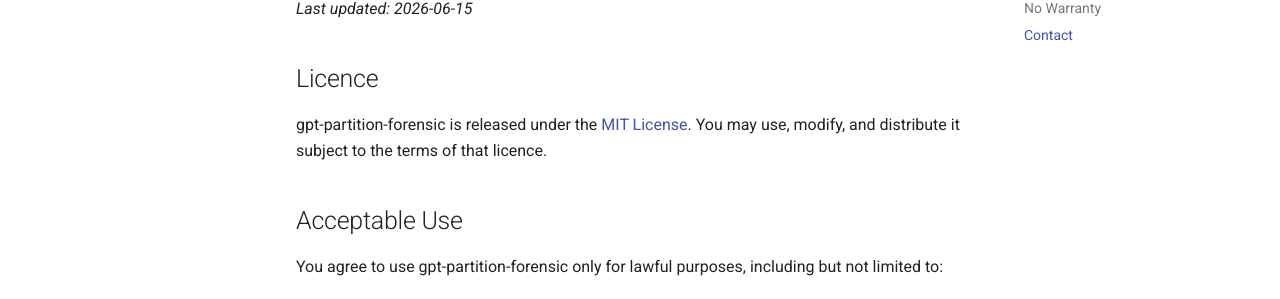
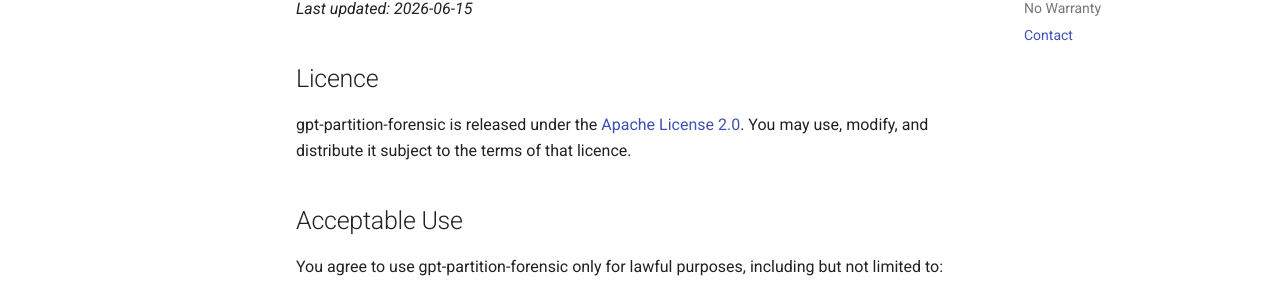
Before and after one commit to SecurityRonin/gpt-partition-forensic, an MkDocs documentation site: the page built from docs/terms.md, in a window 1280 px wide and 1057 px high. Shown: the part 232-531 px from the top of the window. Built offline with MkDocs 1.6.1 and Material for MkDocs 9.7.7, drawn with Linux system fonts in a browser that asks for light colours; comment, search, counter and statistics services are not loaded.

Commit message:
docs(terms): state Apache-2.0, the licence this repo actually ships
docs/terms.md named the MIT Licence while LICENSE and Cargo.toml both
declare Apache-2.0. The fleet standardised on Apache-2.0 for its explicit
patent grant; the LICENSE file and the crate manifest were migrated and
this document was not.

Co-Authored-By: Claude Opus 5 (1M context) <noreply@anthropic.com>

```diff
--- a/docs/terms.md
+++ b/docs/terms.md
@@ -4,7 +4,7 @@
 
 ## Licence
 
-gpt-partition-forensic is released under the [MIT License](https://github.com/SecurityRonin/gpt-partition-forensic/blob/main/LICENSE). You may use, modify, and distribute it subject to the terms of that licence.
+gpt-partition-forensic is released under the [Apache License 2.0](https://github.com/SecurityRonin/gpt-partition-forensic/blob/main/LICENSE). You may use, modify, and distribute it subject to the terms of that licence.
 
 ## Acceptable Use
 
```
